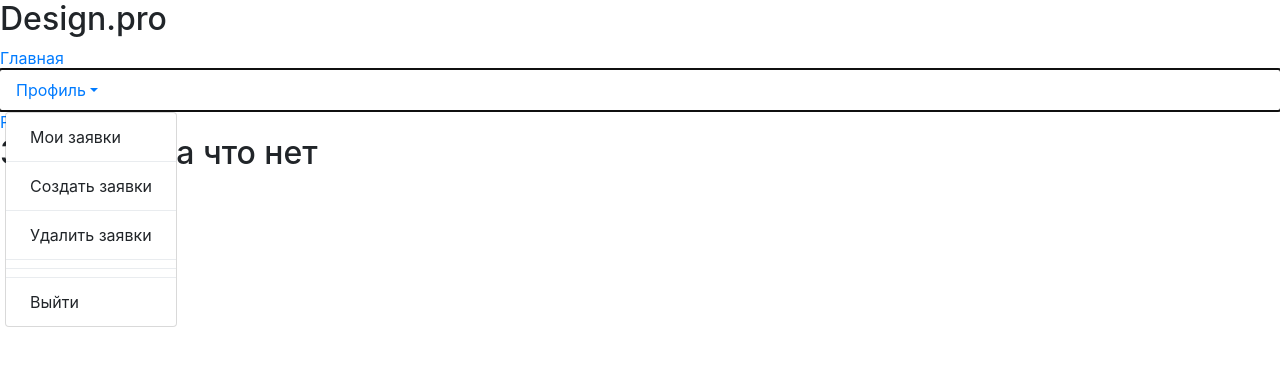
After one commit to FireN1kto/Design_pro, a Django app: template AppDesign/templates/catalog/index.html in a window 1280 px wide, after a click on "Профиль". The commit adds this page. Shown: the top 366 px of the page. Run offline with Django 3.2, Linux system fonts and the light colour scheme; the template is opened without the code that fills it, so the values that code supplies are empty; parts of the project's set-up code (start-up, migrations or seed data) failed here and were passed over; some libraries are stand-ins or nearby versions.

Commit message:
Создал базовый шаблон и главную страницу

```diff
--- /dev/null
+++ b/AppDesign/templates/catalog/index.html
@@ -0,0 +1,5 @@
+{% extends "layout/basic.html" %}
+
+{% block content %}
+<h2>Заявок пока что нет</h2>
+{% endblock %}
--- a/AppDesign/templates/layout/basic.html
+++ b/AppDesign/templates/layout/basic.html
@@ -2,15 +2,21 @@
 <html lang="en">
 <head>
     <meta charset="UTF-8">
+    {% load bootstrap4 %}
+    {% load static %}
+    {% bootstrap_css %}
+    {% bootstrap_javascript jquery='slim' %}
     <link rel="stylesheet" type="text/css" href="{% static 'main/style.css' %}">
-    <title>Design.pro</title>
+    <title>{% block title %} Главная {% endblock %} - Design.pro</title>
 </head>
 <body>
     <header>
         <div class="nav-block">
             <h2>Design.pro</h2>
             <div class="navigation">
-                <a href="#">Профиль</a>
+                <a href="{% url 'AppDesign:index' %}">Главная</a>
+                <a class="nav-link dropdown-toggle" href="#" data-toggle="dropdown"
+                aria-haspopup="true" aria-expanded="false">Профиль</a>
                 <div class="dropdown-menu">
                     <a class="dropdown-item" href="#">Мои заявки</a>
                     <div class="dropdown-divider"></div>
@@ -18,12 +24,20 @@
                     <div class="dropdown-divider"></div>
                     <a class="dropdown-item" href="#">Удалить заявки</a>
                     <div class="dropdown-divider"></div>
-                    <a class="dropdown-item" href="#">Выйти</a>
+                    <div class="dropdown-divider"></div>
+                    <form action="{% url 'catalog:logout' %}" method="post"><div class="dropdown-divider"></div>
+                    <form action="{% url 'catalog:logout' %}" method="post">
+                        {% csrf_token %}<button class="dropdown-item" type="submit">Выйти</button>
+                    </form>
                 </div>
                 <a href="#">Регистрация</a>
-                <a href="#">Выход</a>
+                <a href="{% url 'catalog:login' %}">Вход</a>
             </div>
         </div>
     </header>
+    <main>
+        {% block content %}
+        {% endblock %}
+    </main>
 </body>
 </html>
--- /dev/null
+++ b/AppDesign/urls.py
@@ -0,0 +1,8 @@
+from django.urls import path
+from .views import index
+
+app_name = 'AppDesign'
+
+urlpatterns = [
+    path('', index, name='index'),
+]
--- a/designpro/urls.py
+++ b/designpro/urls.py
@@ -1,14 +1,14 @@
 from django.contrib import admin
 from django.urls import include
 from django.urls import path
-from django.views.generic import RedirectView
 from django.conf import settings
-from django.conf.urls.static import static
+from django.views.decorators.cache import never_cache
+from django.views.static import serve
 
 urlpatterns = [
     path('admin/', admin.site.urls),
-    path('AppDesign/', include('catalog.urls')),
-    path('', RedirectView.as_view(url='/AppDesign/', permanent=True)),
+    path('', include('AppDesign.urls', namespace='catalog')),
 ]
 
-urlpatterns += static(settings.STATIC_URL, document_root=settings.STATIC_ROOT)
+if settings.DEBUG:
+    urlpatterns.append(path('static/<path:path>', never_cache(serve)))
```
